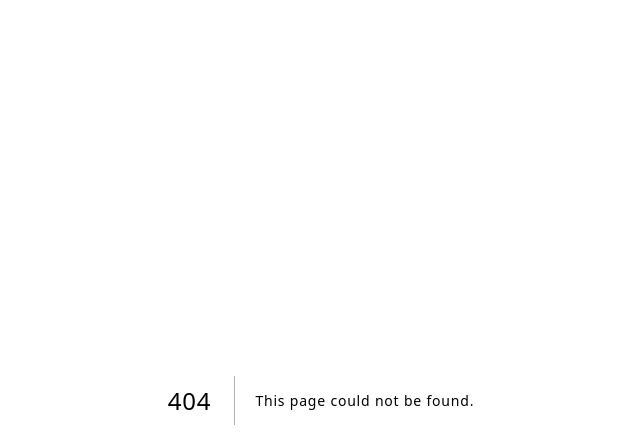
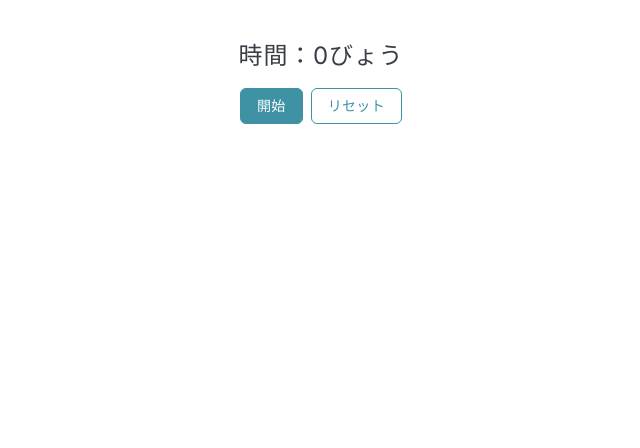
Before and after one commit to haiku1135/todo-sample-empty-main, a Next.js app: page /practice/12 in a window 1280 px wide. Before the commit this address had no page. Shown: the top 448 px of the page, without its empty margins (319-959 px from the left). Built offline with nearby package versions, Linux system fonts and the light colour scheme; what tailwindcss-scoped-groups would draw is missing.

Commit message:
[update]Reactコーディングテスト対策

```diff
--- /dev/null
+++ b/src/hooks/usePokemon.ts
@@ -0,0 +1,49 @@
+import { useState, ChangeEvent } from 'react';
+
+type PokemonType = {
+  type: {
+    name: string;
+  };
+};
+
+type PokemonSprites = {
+  front_default: string;
+};
+type Pokemon = {
+  sprites: PokemonSprites;
+  name: string;
+  types: PokemonType[];
+  height: number;
+  weight: number;
+};
+
+type UsePokemon = () => {
+  query: string;
+  handleSetQuery: (e: ChangeEvent<HTMLInputElement>) => void;
+  error: string;
+  pokemon: Pokemon | null;
+  fetchPokemon: () => Promise<void>;
+};
+
+export const usePokemon: UsePokemon = () => {
+  const [query, setQuery] = useState('');
+  const [error, setError] = useState('');
+  // pokemonに対してオブジェクトが返ってくるけど空オブジェクト自体がtrueな値になるから初期値をnullかundefinedにする
+  const [pokemon, setPokemon] = useState<Pokemon | null>(null);
+
+  const handleSetQuery = (e: ChangeEvent<HTMLInputElement>) => {
+    setQuery(e.target.value);
+  };
+
+  const fetchPokemon = async () => {
+    setPokemon(null);
+    try {
+      const response = await fetch(`https://pokeapi.co/api/v2/pokemon/${query.toLowerCase()}`);
+      const data = (await response.json()) as Pokemon;
+      setPokemon(data);
+    } catch (error) {
+      setError('ポケモンが見つかりません');
+    }
+  };
+  return { query, handleSetQuery, error, pokemon, fetchPokemon };
+};
--- /dev/null
+++ b/src/hooks/useStarWars.ts
@@ -0,0 +1,39 @@
+import { useEffect, useState } from 'react';
+
+type Character = {
+  name: string;
+  height: string;
+  mass: string;
+  hair_color: string;
+  skin_color: string;
+  eye_color: string;
+  birth_year: string;
+  gender: string;
+};
+
+type UseStarWars = () => {
+  character: Character | null;
+  handleClickAdd: () => void;
+};
+
+export const useStarWars: UseStarWars = () => {
+  const [character, setCharacter] = useState<Character | null>(null);
+  const [id, setId] = useState(1);
+
+  useEffect(() => {
+    const fetchCharacter = async () => {
+      // APIを叩く fetch関数はresolveするとResponseを返す関数だよね
+      const response = await fetch(`https://swapi.dev/api/people/${id}/`);
+      const data = (await response.json()) as Character;
+
+      setCharacter(data);
+    };
+
+    void fetchCharacter();
+  }, [id]);
+  const handleClickAdd = () => {
+    setId((prevState) => prevState + 1);
+  };
+
+  return { character, handleClickAdd };
+};
--- /dev/null
+++ b/src/hooks/useTimer.ts
@@ -0,0 +1,38 @@
+import { useEffect, useState } from 'react';
+
+type UseTimer = () => {
+  seconds: number;
+  handleClickToggle: () => void;
+  isActive: boolean;
+  handleClickReset: () => void;
+};
+
+export const useTimer: UseTimer = () => {
+  const [seconds, setSeconds] = useState(0);
+  const [isActive, setIsActive] = useState(false);
+
+  useEffect(() => {
+    let interval: NodeJS.Timeout | undefined = undefined;
+
+    if (isActive) {
+      interval = setInterval(() => {
+        setSeconds((prevState) => prevState + 1);
+      }, 1000);
+    } else if (!isActive && seconds !== 0) {
+      clearInterval(interval);
+    }
+    // cleanUp関数
+    return () => clearInterval(interval);
+  }, [isActive, seconds]);
+
+  const handleClickToggle = () => {
+    setIsActive((prevState) => !prevState);
+  };
+
+  const handleClickReset = () => {
+    setSeconds(0);
+    setIsActive(false);
+  };
+
+  return { seconds, handleClickToggle, isActive, handleClickReset };
+};
--- /dev/null
+++ b/src/pages/practice/12.tsx
@@ -0,0 +1,28 @@
+import { NextPage } from 'next';
+
+import Button from '@/components/common/parts/Button';
+import { useTimer } from '@/hooks/useTimer';
+
+const Page: NextPage = () => {
+  const { seconds, handleClickToggle, isActive, handleClickReset } = useTimer();
+
+  return (
+    <div className="mx-auto mt-10 max-w-4xl">
+      <div className="flex justify-center">
+        <div>
+          <h3 className="text-center text-2xl">時間：{seconds}びょう</h3>
+          <div className="mt-4 flex justify-center gap-x-2">
+            <Button
+              onClick={handleClickToggle}
+              label={!isActive ? '開始' : '停止'}
+              variant="primary"
+            />
+            <Button onClick={handleClickReset} label="リセット" variant="secondary" />
+          </div>
+        </div>
+      </div>
+    </div>
+  );
+};
+
+export default Page;
--- /dev/null
+++ b/src/pages/practice/13.tsx
@@ -0,0 +1,42 @@
+import { NextPage } from 'next';
+
+import Button from '@/components/common/parts/Button';
+import { useStarWars } from '@/hooks/useStarWars';
+
+const Page: NextPage = () => {
+  const { character, handleClickAdd } = useStarWars();
+
+  return (
+    <div className="mx-auto mt-10 max-w-4xl">
+      <div className="flex justify-center">
+        <div>
+          {character ? (
+            <div className="text-center text-base">
+              <h2>{character.name}</h2>
+              <p>身長：{character.height}</p>
+              <p>体重：{character.mass}</p>
+              <p>髪の色：{character.hair_color}</p>
+              <p>肌の色：{character.skin_color}</p>
+              <p>目の色：{character.eye_color}</p>
+              <p>生年：{character.birth_year}</p>
+              <p>性別：{character.gender}</p>
+            </div>
+          ) : (
+            <p className="text-center text-2xl">Loading</p>
+          )}
+
+          <div className="flex justify-center">
+            <Button
+              onClick={handleClickAdd}
+              label="Next Character"
+              variant="primary"
+              className="mt-4"
+            />
+          </div>
+        </div>
+      </div>
+    </div>
+  );
+};
+
+export default Page;
--- /dev/null
+++ b/src/pages/practice/14.tsx
@@ -0,0 +1,44 @@
+import { NextPage } from 'next';
+
+import Button from '@/components/common/parts/Button';
+import { usePokemon } from '@/hooks/usePokemon';
+
+const Page: NextPage = () => {
+  const { query, handleSetQuery, error, pokemon, fetchPokemon } = usePokemon();
+  return (
+    <div className="mx-auto mt-10 max-w-4xl">
+      <div className="flex flex-col items-center justify-center">
+        {/* 入力フォーム */}
+        <div>
+          <input
+            className="rounded-sm border px-3 py-2 outline-none"
+            value={query}
+            type="text"
+            placeholder="ポケモンの名前を入力"
+            onChange={handleSetQuery}
+          />
+          {error && <p className="mt-2 text-base text-red-500">{error}</p>}
+        </div>
+        {/* ポケモンの情報 */}
+        {pokemon && (
+          <div className="mt-4 text-center text-base">
+            <h3>{pokemon.name}</h3>
+            <div className="flex justify-center">
+              <img src={pokemon.sprites.front_default} alt={pokemon.name} />
+            </div>
+            <p>type: {pokemon.types.map((pokemonType) => pokemonType.type.name).join(' , ')}</p>
+            <p>height: {pokemon.height}</p>
+            <p>mass: {pokemon.weight}</p>
+          </div>
+        )}
+
+        {/* search button */}
+        <div className="mt-4 flex justify-center">
+          <Button onClick={fetchPokemon} label="検索" variant="primary" />
+        </div>
+      </div>
+    </div>
+  );
+};
+
+export default Page;
```
